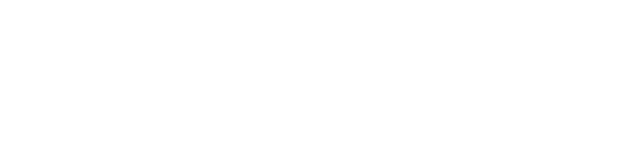
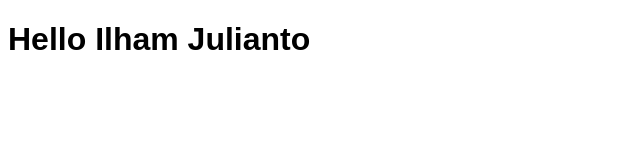
Before and after one commit to ilhamjuliano/test-repo, a plain HTML site: page index.html in a window 1280 px wide. Shown: the whole page, without its empty margins (0-640 px from the left). Drawn offline with Linux system fonts and the light colour scheme.

Commit message:
update file index.html and create file style.css

```diff
--- a/index.html
+++ b/index.html
@@ -3,9 +3,10 @@
 <head>
 	<meta charset="utf-8">
 	<meta name="viewport" content="width=device-width, initial-scale=1">
+	<link rel="stylesheet" type="text/css" href="style.css">
 	<title>Test GIT</title>
 </head>
 <body>
-
+	<h1>Hello Ilham Julianto</h1>
 </body>
 </html>
--- /dev/null
+++ b/style.css
@@ -0,0 +1,3 @@
+body	{
+	font-family: arial;
+}
```
